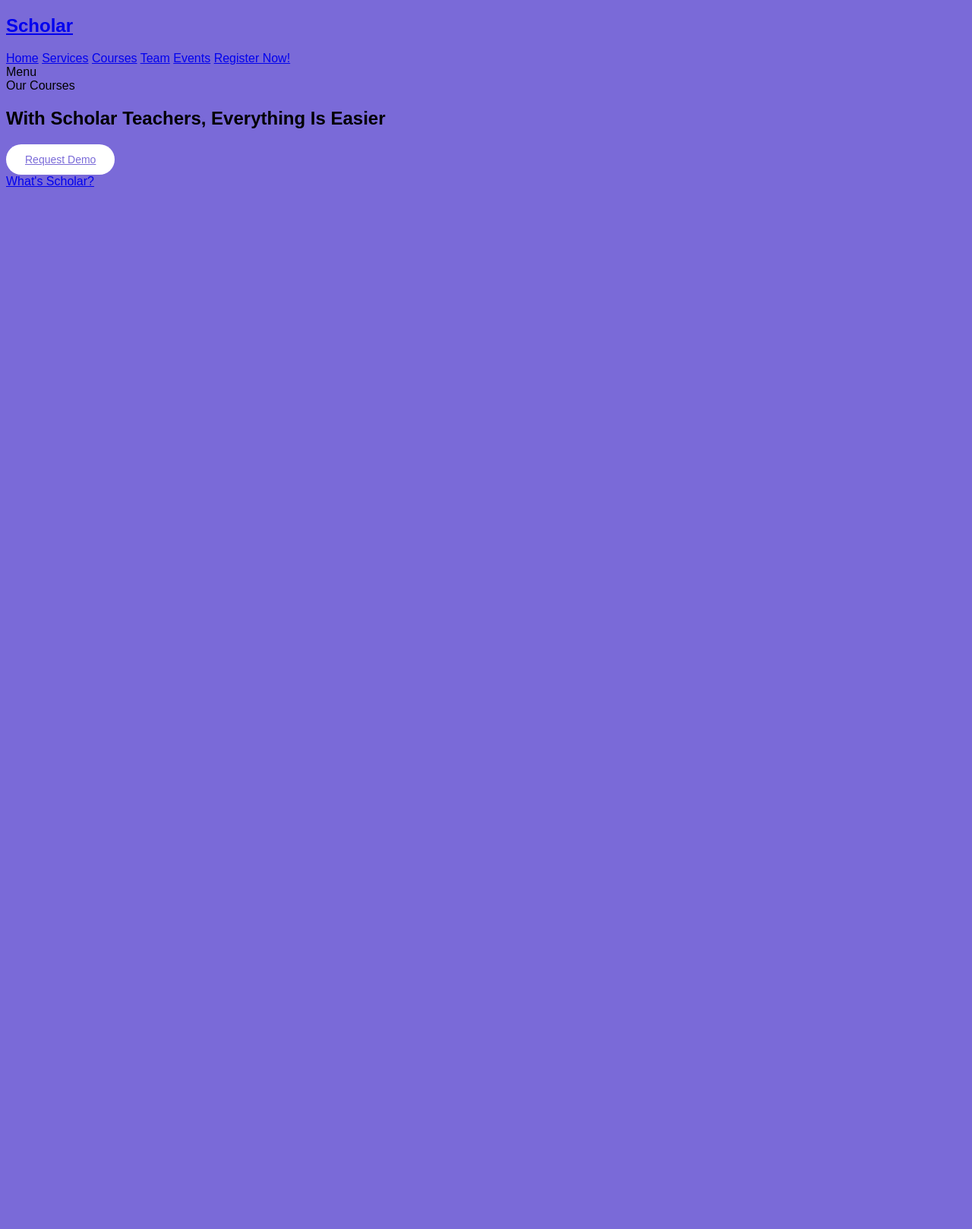
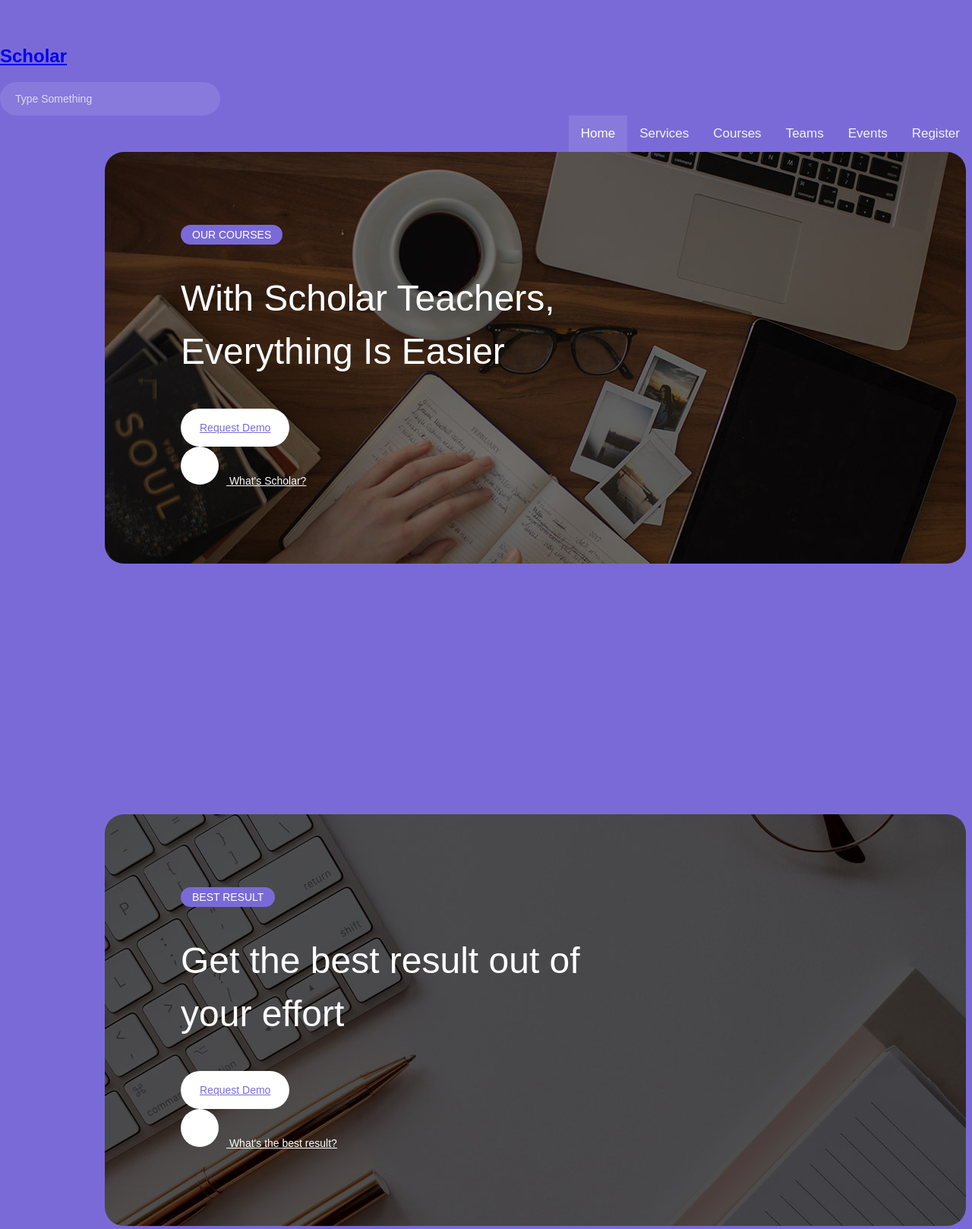
Before and after one commit to arshina896/scholar, a plain HTML site: page index.html in a window 1280 px wide. Shown: the top 1618 px of the page at 76% size. Before the commit the page ends 800 px from the top, so only its background shows below. Drawn offline with Linux system fonts and the light colour scheme; files whose address does not match are found by name.

Commit message:
add page

```diff
--- a/asset/css/index.css
+++ /dev/null
@@ -1,13 +0,0 @@
-html, body {
-    font-family: 'Poppins', sans-serif;
-    -ms-text-size-adjust: 100%;
-    -webkit-font-smoothing: antialiased;
-    -moz-osx-font-smoothing: grayscale;
-  }
-  ::selection {
-    background: #7a6ad8;
-    color: #fff;
-  }
-  body{
-    background-color: #7a6ad8;
-  }
--- /dev/null
+++ b/assets/css/header.css
@@ -0,0 +1,79 @@
+.header {
+    position: absolute;
+  background-color: #7a6ad8;;
+  top: 40px;
+  left: 0;
+  right: 0;
+  z-index: 100;
+  -webkit-transition: all .5s ease 0s;
+  -moz-transition: all .5s ease 0s;
+  -o-transition: all .5s ease 0s;
+  transition: all .5s ease 0s;
+  }
+ .header-main-nav{
+    background: transparent;
+  display: flex
+ }
+
+.topnav {
+    overflow: hidden;
+    background-color:transparent;
+  }
+
+  .topnav a {
+    float: right;
+    color: #f2f2f2;
+    text-align: center;
+    padding: 14px 16px;
+    text-decoration: none;
+    font-size: 17px;
+  }
+
+  .topnav a:hover {
+    opacity: 0.8;
+  }
+
+  .topnav a.active {
+    color: #fff;
+  background-color: rgba(255, 255, 255, 0.10);
+  opacity: 1;
+  }
+  .menu-trigger{
+    cursor: pointer;
+  position: absolute;
+  top: 33px;
+  width: 32px;
+  height: 40px;
+  text-indent: -9999em;
+  z-index: 99;
+  right: 20px;
+  display: none;
+  }
+
+.header .main-nav #search {
+    position: relative;
+  }
+
+  .header .main-nav #search input {
+    background-color: rgba(255, 255, 255, 0.10);
+    height: 44px;
+    width: 250px;
+    border-radius: 23px;
+    border: none;
+    color: #fff;
+    font-size: 14px;
+    font-weight: 300;
+    padding: 0px 20px 0px;
+  }
+
+  .header .main-nav #search input::placeholder {
+    color: rgba(250, 250, 250, 0.75);
+  }
+
+  .header .main-nav #search i {
+    position: absolute;
+    color: #fff;
+    right: 20px;
+    top: 15px;
+    font-size: 16px;
+  }
--- /dev/null
+++ b/assets/css/index.css
@@ -0,0 +1,144 @@
+
+body {
+    background-color: #7a6ad8;
+  }
+
+
+  /* .main-banner {
+    background-image: url(../images/banner-bg.jpg);
+    background-position: right bottom;
+    background-repeat: no-repeat;
+    background-size: cover;
+    padding: 170px 0px 120px 0px;
+
+  } */
+  .main-banner .item-1 {
+    background-image: url(../images/banner-item-01.jpg);
+    margin-top: 200px;
+    margin-bottom:330px
+  }
+
+  .main-banner .item-2 {
+    background-image: url(../images/banner-item-02.jpg);
+    margin-top: 20px;
+    margin-bottom:330px
+  }
+
+  .main-banner .item-3 {
+    background-image: url(../images/banner-item-03.jpg);
+    margin-top: 20px;
+    margin-bottom:330px
+  }
+  .main-banner .item {
+
+    border-radius: 25px;
+    padding: 100px 100px;
+    margin-left: 130px;
+  }
+  .main-banner .item span.category {
+    background-color: #7a6ad8;
+    color: #fff;
+    font-size: 14px;
+    text-transform: uppercase;
+    padding: 5px 15px;
+    border-radius: 20px;
+    /* display: inline-block; */
+    margin-bottom: 50px;
+  }
+
+
+
+
+  .main-banner .item h2 {
+    font-size: 48px;
+    font-weight: 500;
+    color: #fff;
+    line-height: 70px;
+    width: 60%;
+    margin-bottom: 40px;
+  }
+
+
+
+
+
+
+
+
+  /* .main-banner .item .buttons {
+    display: flex;
+    margin-top: 20px;
+  } */
+
+
+  /* .main-banner .item .buttons .main-button {
+    margin-right: 30px;
+    display: flex;
+  } */
+
+
+
+
+  .main-banner .item .buttons .main-button a {
+    font-size: 14px;
+    color: #7a6ad8;
+    background-color: #fff;
+    display: inline-block;
+    height: 50px;
+    line-height: 50px;
+    padding: 0px 25px;
+    border-radius: 25px;
+    font-weight: 500;
+  }
+
+  .main-banner .item .buttons .icon-button i {
+    color: #7a6ad8;
+    background-color: #fff;
+    display: inline-block;
+    height: 50px;
+    width: 50px;
+    text-align: center;
+    line-height: 50px;
+    border-radius: 50%;
+    margin-right: 10px;
+    font-size: 16px;
+  }
+
+  .main-banner .item .buttons .icon-button a {
+    color: #fff;
+    font-size: 14px;
+    font-weight: 500;
+  }
+
+  /* .main-banner .owl-nav {
+    position: absolute;
+    max-width: 1320px;
+    bottom: 23px;
+    left: 0;
+    text-align: right;
+  }
+
+  .main-banner .owl-nav .owl-prev i,
+  .main-banner .owl-nav .owl-next i {
+    width: 50px;
+    height: 50px;
+    line-height: 50px;
+    font-size: 24px;
+    display: inline-block;
+    color: #fff;
+    background-color: rgba(255, 255, 255, 0.2);
+    border-radius: 50%;
+    opacity: 1;
+    transition: all .3s;
+  }
+
+  .main-banner .owl-nav .owl-prev i {
+    position: absolute;
+    bottom: 65px;
+  }
+
+  .main-banner .owl-nav .owl-prev i:hover,
+  .main-banner .owl-nav .owl-next i:hover {
+    opacity: 1;
+    background-color: rgba(255, 255, 255, 0.5);
+  } */
--- a/asset/css/external.css
+++ b/assets/css/style.css
@@ -1,6 +1,10 @@
 html,
 body {
   font-family: 'Poppins', sans-serif;
+
+
+
+
 }
 
 ::selection {
--- a/index.html
+++ b/index.html
@@ -4,14 +4,20 @@
 <head>
     <meta charset="UTF-8">
     <meta name="viewport" content="width=device-width, initial-scale=1.0">
-    <title>webpage</title>
-    <link rel="stylesheet" href="C:\project\asset\css\index.css">
-    <link rel="stylesheet" href="C:\project\asset\css\external.css">
+    <title>Document</title>
+
+    <link rel="stylesheet" href="C:\project2\assets\css\index.css">
+    <link rel="stylesheet" href="C:\project2\assets\css\style.css">
+    <link rel="stylesheet" href="C:\project2\assets\css\header.css">
 
 </head>
 
+
+
 <body>
-    <header class="main">
+
+
+    <header class="header">
         <div class="container">
             <div class="row">
                 <div class="col-12">
@@ -20,23 +26,36 @@
                         <a href="index.html" class="logo">
                             <h1>Scholar</h1>
                         </a>
+
+                        <div class="search-input">
+                            <form id="search" action="#">
+                                <input type="text" placeholder="Type Something" id='searchText' name="searchKeyword"
+                                    onkeypress="handle" />
+                                <i class="fa fa-search"></i>
+                            </form>
+                        </div>
+
                         <div class="topnav">
-                             <a href="#top" class="active">Home</a>
-                            <a href="C:\project\service.html">Services</a>
-                             <a href="#courses">Courses</a>
-                             <a href="#team">Team</a>
-                             <a href="#events">Events</a>
-                             <a href="C:\project\register.html">Register Now!</a>
+                            <a  href="#home">Register</a>
+                            <a href="C:\project2\pages\services.html">Events</a>
+                            <a href="#contact">Teams</a>
+                            <a href="#about">Courses</a>
+                            <a href="C:\project2\pages\services.html">Services</a>
+                            <a class="active" href="C:\project2\index.html">Home</a>
                         </div>
 
                         <a class='menu-trigger'>
                             <span>Menu</span>
                         </a>
+
                     </nav>
                 </div>
             </div>
         </div>
     </header>
+
+
+
     <div class="main-banner" id="top">
         <div class="container">
           <div class="row">
@@ -47,6 +66,11 @@
                     <span class="category">Our Courses</span>
                     <h2>With Scholar Teachers, Everything Is Easier</h2>
 
+
+
+
+
+
                     <div class="buttons">
                       <div class="main-button">
                         <a href="#">Request Demo</a>
@@ -54,7 +78,40 @@
                       <div class="icon-button">
                         <a href="#"><i class="fa fa-play"></i> What's Scholar?</a>
                       </div>
+                    </div>
 
+
+
+
+                  </div>
+                </div>
+                <div class="item item-2">
+                  <div class="header-text">
+                    <span class="category">Best Result</span>
+                    <h2>Get the best result out of your effort</h2>
+
+                    <div class="buttons">
+                      <div class="main-button">
+                        <a href="#">Request Demo</a>
+                      </div>
+                      <div class="icon-button">
+                        <a href="#"><i class="fa fa-play"></i> What's the best result?</a>
+                      </div>
+                    </div>
+                  </div>
+                </div>
+                <div class="item item-3">
+                  <div class="header-text">
+                    <span class="category">Online Learning</span>
+                    <h2>Online Learning helps you save the time</h2>
+
+                    <div class="buttons">
+                      <div class="main-button">
+                        <a href="#">Request Demo</a>
+                      </div>
+                      <div class="icon-button">
+                        <a href="#"><i class="fa fa-play"></i> What's Online Course?</a>
+                      </div>
                     </div>
                   </div>
                 </div>
@@ -64,6 +121,7 @@
         </div>
       </div>
 
+
 </body>
 
 </html>
```
Also changed, not shown: assets/css/service.css (added, +48 -0 lines), pages/header.html (added, +48 -0 lines), pages/register.html (deleted, +0 -11 lines), pages/service.html (deleted, +0 -11 lines), pages/services.html (added, +102 -0 lines), assets/images/banner-bg.jpg (added), assets/images/banner-item-01.jpg (added), assets/images/banner-item-02.jpg (added), assets/images/banner-item-03.jpg (added), assets/images/book.jpg (added), assets/images/book2.png (added), assets/images/closed book.png (added), pages/login.html (deleted), pages/sign_up.html (deleted). Lines whose indentation alone changed are shown as unchanged.
